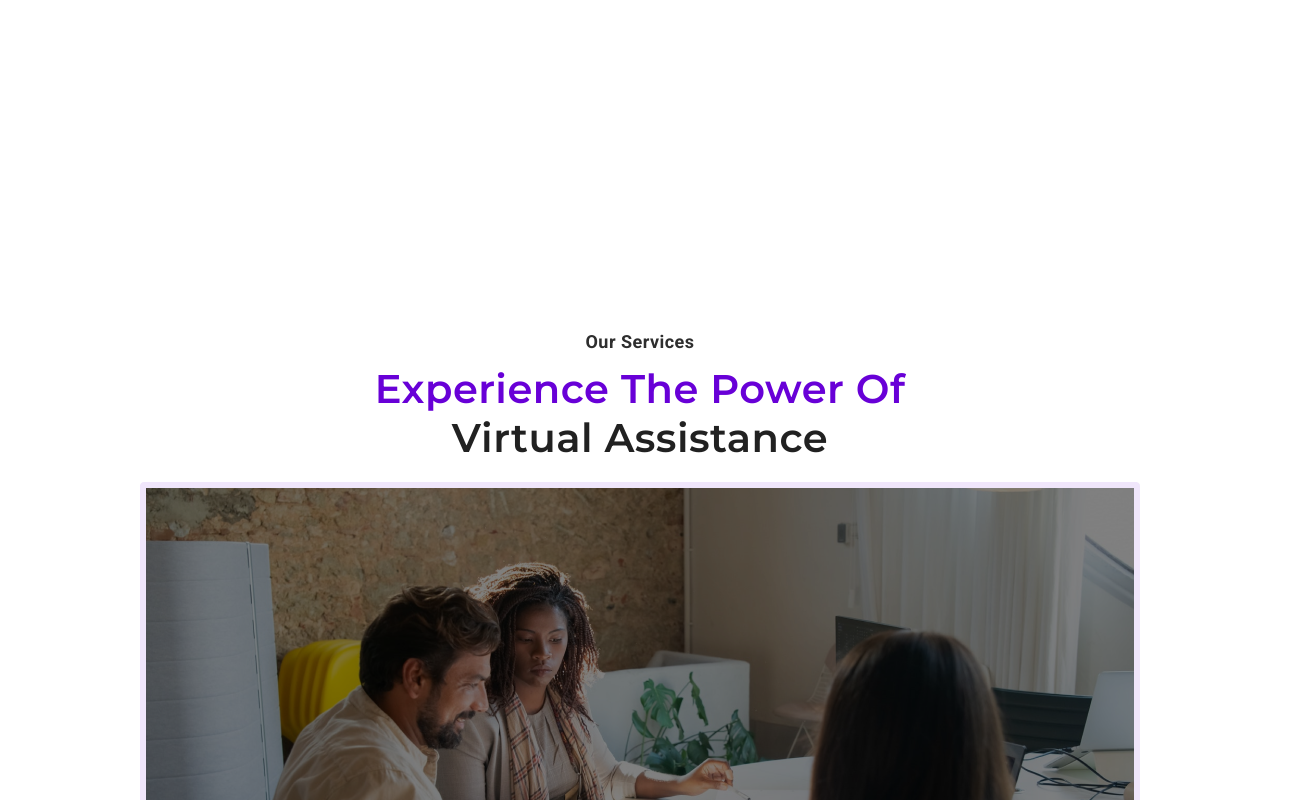
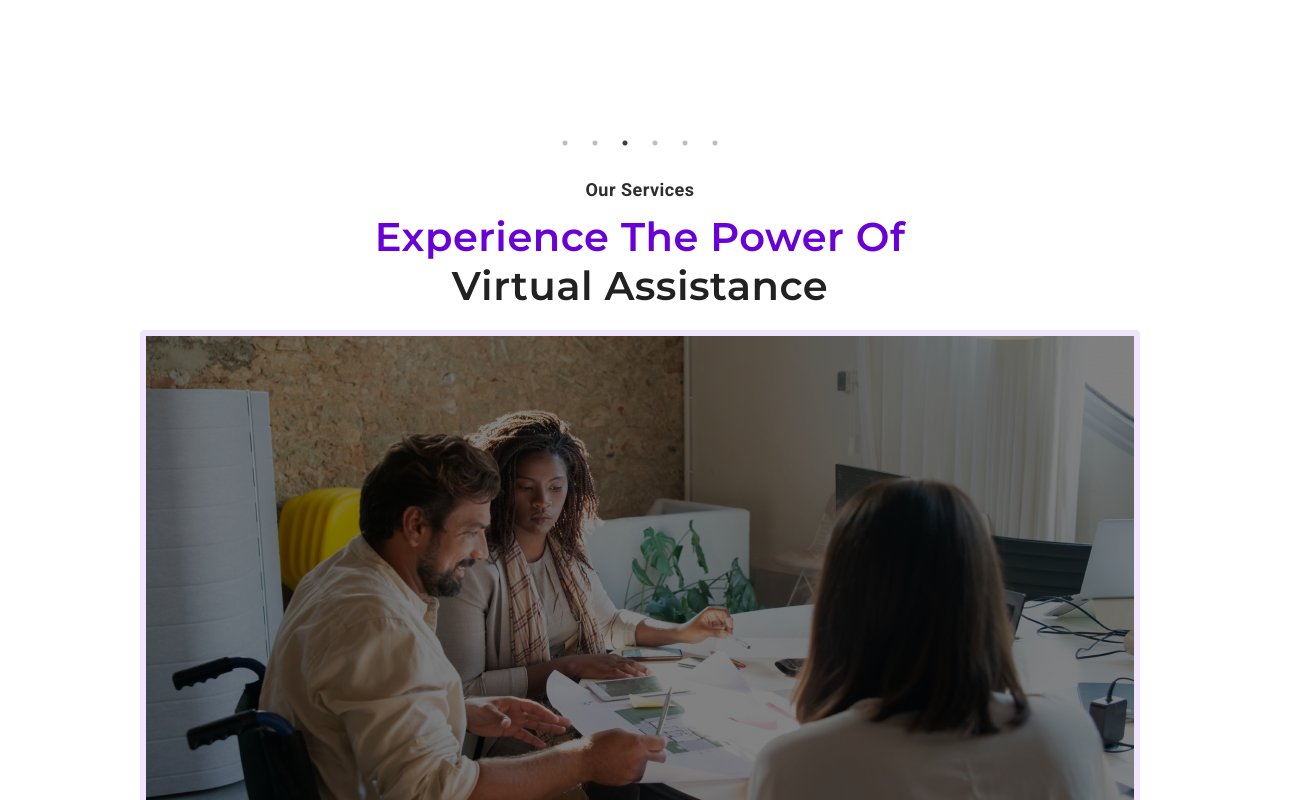
Before and after one commit to Khan3firoz/GSD, a React (Create React App) app: page / in a window 1280 px wide. Shown: the part 640-1440 px from the top of the page, 1305 px wide, since content can reach past the window. Built offline with nearby package versions, Linux system fonts and the light colour scheme.

Commit message:
added chnages to home page

```diff
--- a/src/components/pages/Home.js
+++ b/src/components/pages/Home.js
@@ -16,10 +16,46 @@ import { styles } from "../css/CommonCSS";
 import KeyboardArrowDownRoundedIcon from "@mui/icons-material/KeyboardArrowDownRounded";
 import KeyboardArrowUpRoundedIcon from "@mui/icons-material/KeyboardArrowUpRounded";
 import { useNavigate } from "react-router-dom";
+import Slider from "react-slick";
+import "slick-carousel/slick/slick.css";
+import "slick-carousel/slick/slick-theme.css";
 
 const Home = () => {
   const navigate = useNavigate();
   const { classes } = useStyles();
+  const settings = {
+    centerMode: true,
+    centerPadding: "30px",
+    slidesToShow: 1,
+    dots: true,
+    infinite: true,
+    vertical: false,
+    speed: 1000,
+    slidesToScroll: 1,
+    autoplay: true,
+    autoplaySpeed: 3000,
+    responsive: [
+      {
+        breakpoint: 768,
+        settings: {
+          arrows: false,
+          centerMode: true,
+          centerPadding: "40px",
+          slidesToShow: 3,
+        },
+      },
+      {
+        breakpoint: 480,
+        settings: {
+          arrows: false,
+          centerMode: true,
+          centerPadding: "40px",
+          slidesToShow: 1,
+        },
+      },
+    ],
+  };
+
   const whyGsdArr = [
     {
       id: 1,
@@ -51,6 +87,8 @@ const Home = () => {
   ];
   return (
     <div>
+      <Slider {...settings} className="content-container">
+        {[...Array(6)].map((x) => (
           <Container maxWidth={false} className={classes.mainContainer}>
             <Grid container className={classes.mainGrid}>
               <Grid item md={6} className={classes.columnsGrid}>
@@ -61,7 +99,9 @@ const Home = () => {
                   We Make your business thrive.
                 </Typography>
                 <Box className={classes.exploreBox}>
-              <Typography className={classes.exploreLink}>Explore</Typography>
+                  <Typography className={classes.exploreLink}>
+                    Explore
+                  </Typography>
                   <ArrowForwardIcon
                     sx={{ color: pallete.parimayBlue, fontSize: "20px" }}
                   />
@@ -79,8 +119,10 @@ const Home = () => {
               </Grid>
             </Grid>
           </Container>
-      <Container maxWidth={false}>
-        <Box sx={{ margin: "50px 0" }} className={classes.serviceBox}>
+        ))}
+      </Slider>
+      <Container maxWidth={false} sx={{marginTop: '40px'}}>
+        <Box sx={{ margin: "10px 0" }} className={classes.serviceBox}>
           <Typography align="center" className={classes.serviceText}>
             Our Services
           </Typography>
@@ -1298,7 +1340,7 @@ const useStyles = makeStyles()((theme) => {
       [theme.breakpoints.down("sm")]: {
         margin: "auto 0",
         padding: "0",
-      }
+      },
     },
     columnsGridRight: {
       display: "flex",
@@ -1323,7 +1365,8 @@ const useStyles = makeStyles()((theme) => {
     },
     mainContainer: {
       marginTop: "110px",
-      height: "100vh",
+      marginBottom: "100px",
+      // height: "100",
       // backgroundColor: '#f0e5fb',
       backgroundImage: "url(assets/images/GSDNewImages/GSD.png)", // Add your image path here
       // backgroundSize: "cover", // Optional: for covering the entire element
```
Lines whose indentation alone changed are shown as unchanged.
